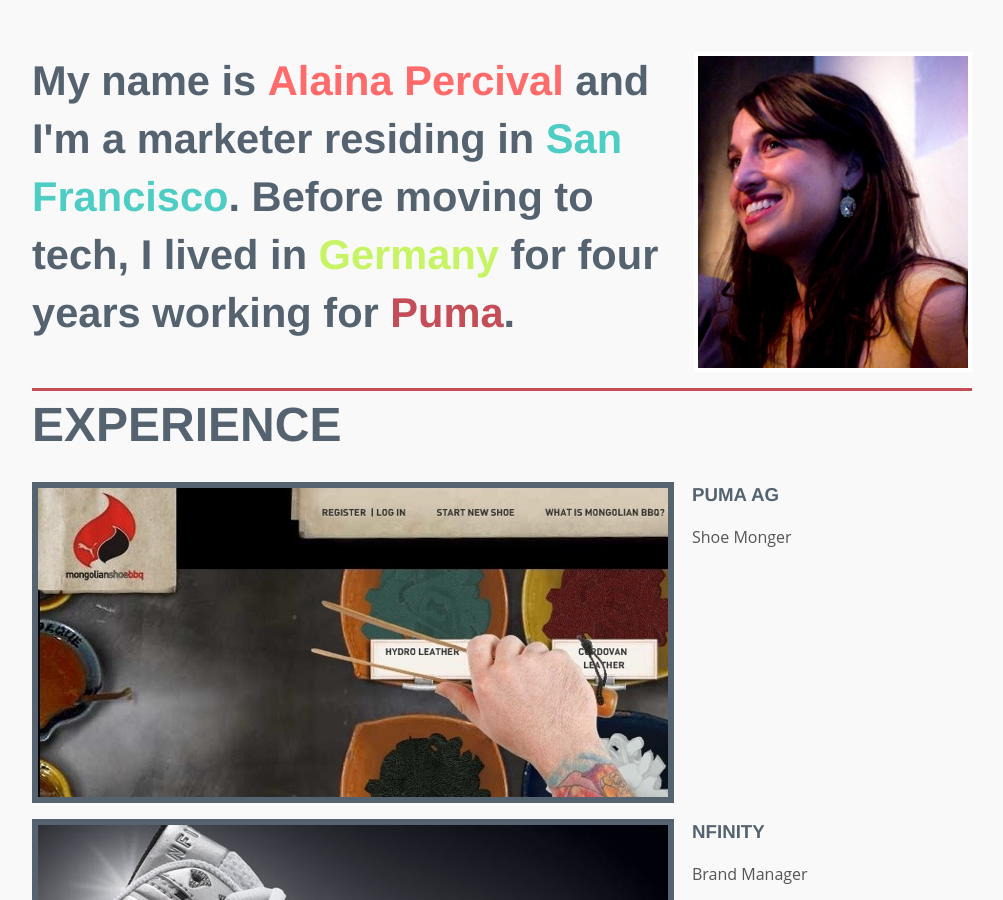
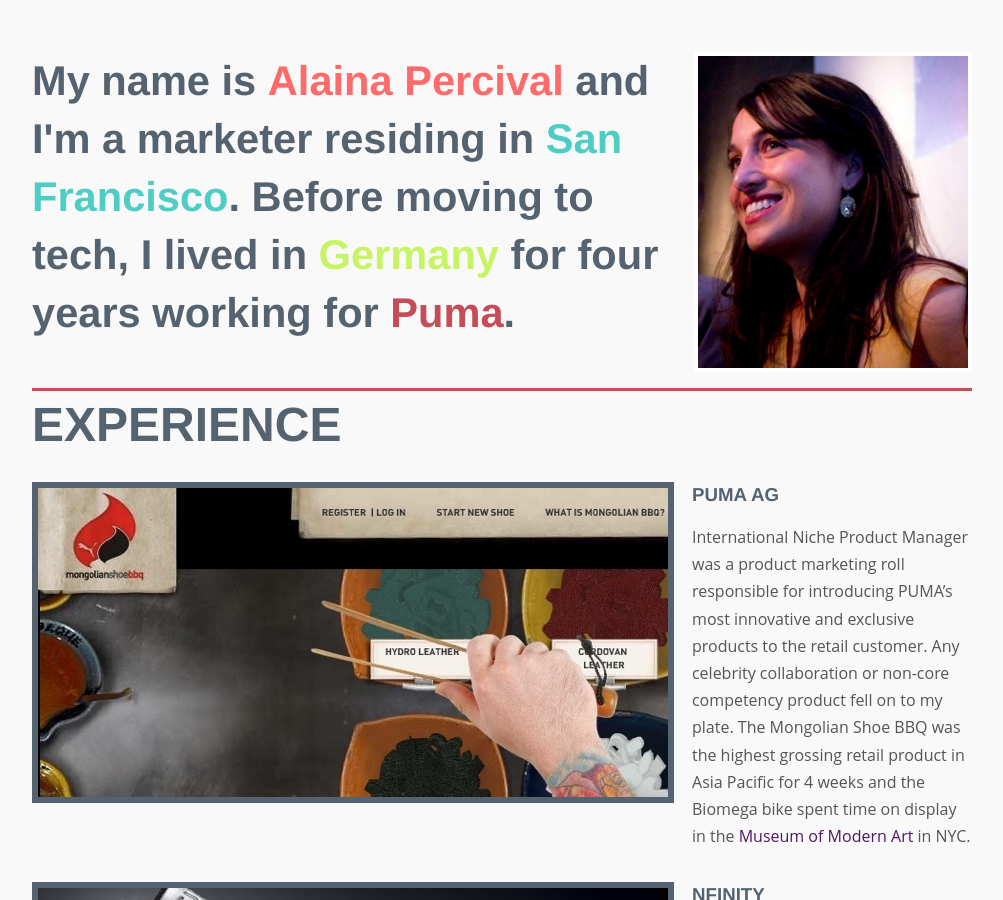
Before and after one commit to alaina/alaina.in, a Jekyll site: the page built from index.html, in a window 1280 px wide and 900 px high. Shown: the whole window, without its empty margins (128-1131 px from the left). Built offline with Jekyll 4.4.1, drawn with Linux system fonts in a browser that asks for light colours; comment, search, counter and statistics services are not loaded.

Commit message:
hyper link and puma info

```diff
--- a/index.html
+++ b/index.html
@@ -23,7 +23,7 @@
     </div>
     <div class='five columns omega'>
       <h3>PUMA AG</h3>
-      <p>Shoe Monger</p>
+      <p>International Niche Product Manager was a product marketing roll responsible for introducing PUMA’s most innovative and exclusive products to the retail customer. Any celebrity collaboration or non-core competency product fell on to my plate. The Mongolian Shoe BBQ was the highest grossing retail product in Asia Pacific for 4 weeks and the Biomega bike spent time on display in the <a href="http://www.time.com/time/magazine/article/0,9171,2076598,00.html">Museum of Modern Art</a> in NYC. </p>
     </div>
   </div>
   <div class="portfolio_item row">
```
Also changed, not shown: 1 other file.
